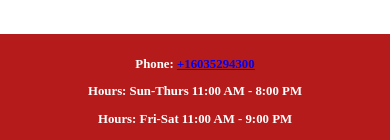
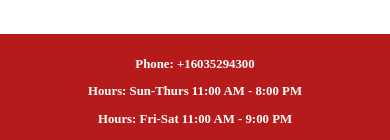
Before and after one commit to owennolson/Dimitris-Pizza, a plain HTML site: page index.html in a window 390 px wide. Shown: the part 1413-1553 px from the top of the page. Drawn offline with Linux system fonts and the light colour scheme.

Commit message:
made the phone number in the footer white

```diff
--- a/index.html
+++ b/index.html
@@ -98,6 +98,10 @@
         p {
             font-family: "Times New Roman", Times, serif;
             font-weight: bold;
+        }
+        a {
+            text-decoration: none;
+            color: #fff;
         }
 
         .footer-container {
```
Also changed, not shown: menu.html (+4 -0 lines).
